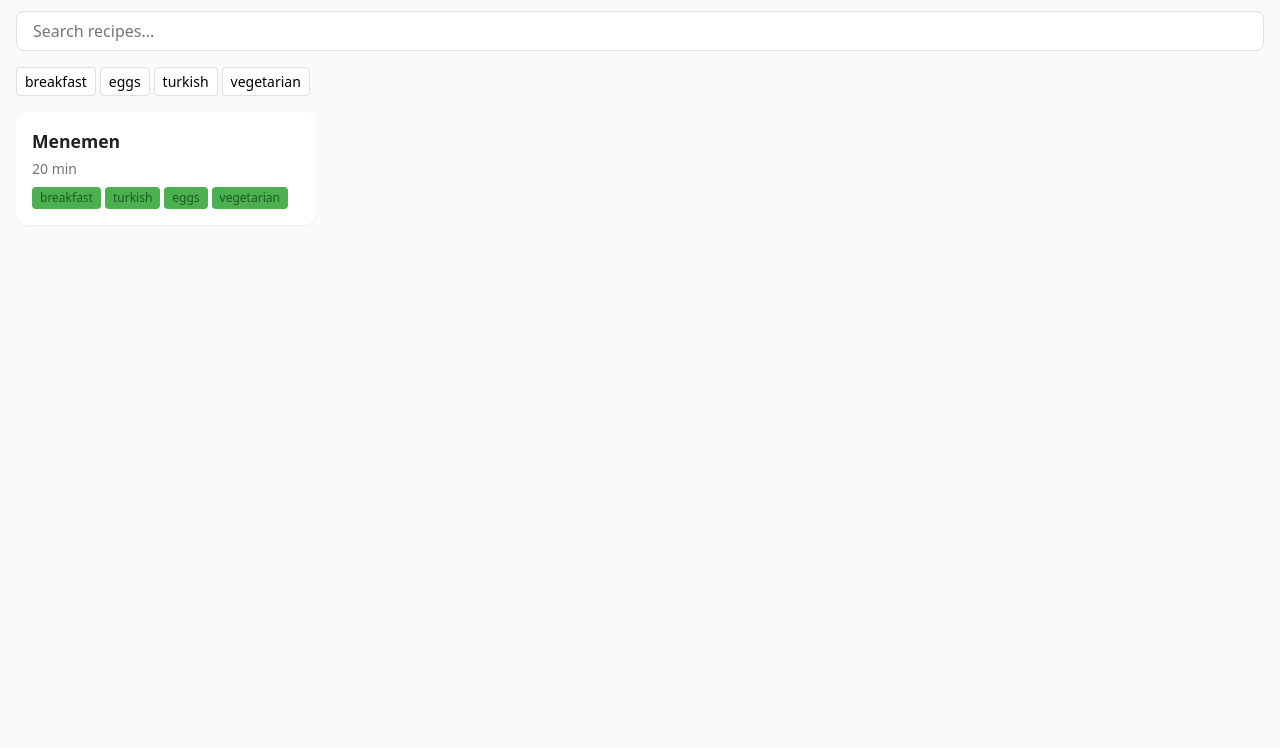
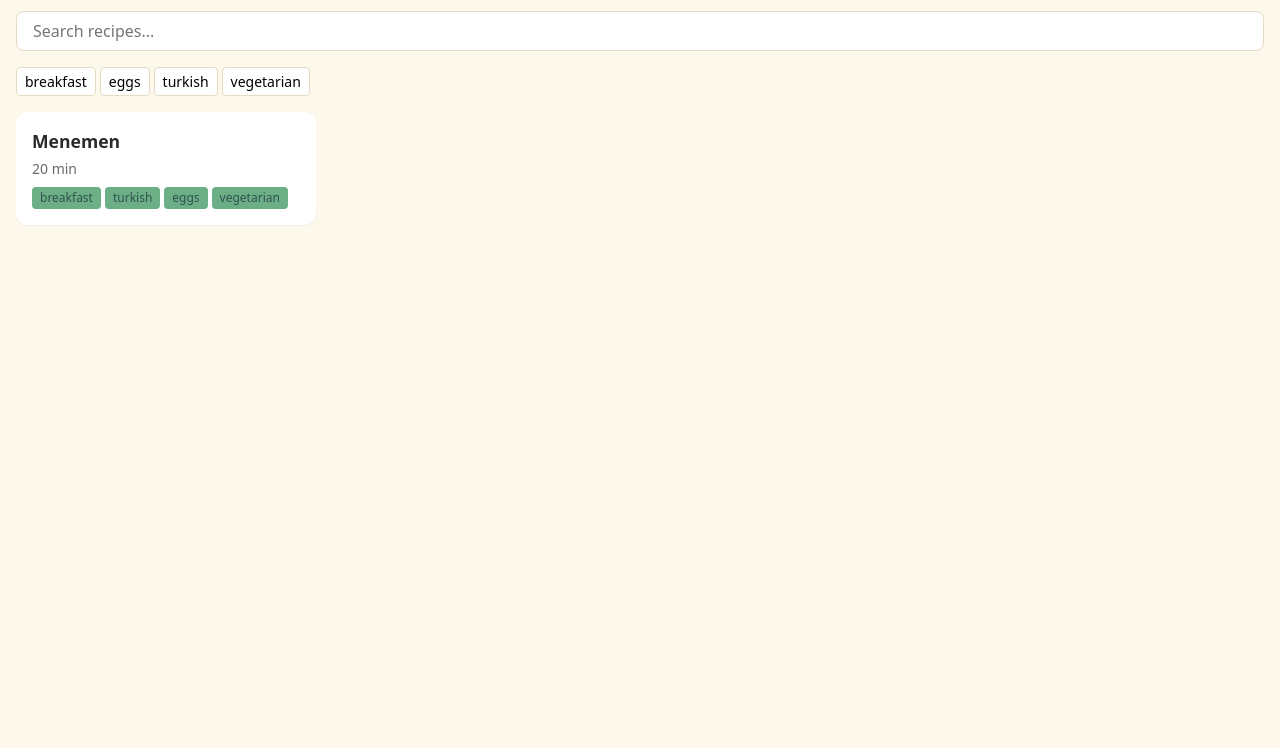
Before and after one commit to pitC/yes-chef, a website with bundled scripts: page index.html in a window 1280 px wide. Shown: the part 52-800 px from the top of the page. Built offline with nearby package versions, Linux system fonts and the light colour scheme.

Commit message:
style: apply new palette 406D68,6CAF87,E6C783,E67A3E,DB645A

```diff
--- a/css/base.css
+++ b/css/base.css
@@ -1,16 +1,18 @@
 /* Yes Chef - Base styles */
 :root {
-  --color-primary: #2e7d32;
-  --color-primary-dark: #1b5e20;
-  --color-primary-light: #4caf50;
-  --color-background: #fafafa;
+  --color-primary: #406D68;
+  --color-primary-dark: #2f524f;
+  --color-primary-light: #6CAF87;
+  --color-background: #fdf8ec;
   --color-surface: #ffffff;
-  --color-text: #212121;
-  --color-text-secondary: #757575;
-  --color-border: #e0e0e0;
-  --color-error: #c62828;
-  --color-warning: #ef6c00;
-  --color-success: #2e7d32;
+  --color-text: #2b2b2b;
+  --color-text-secondary: #6b6b6b;
+  --color-border: #e6dcc3;
+  --color-error: #DB645A;
+  --color-warning: #E67A3E;
+  --color-success: #6CAF87;
+  --color-accent: #E6C783;
+  --color-accent-strong: #E67A3E;
 
   --spacing-xs: 4px;
   --spacing-sm: 8px;
--- a/css/views.css
+++ b/css/views.css
@@ -111,7 +111,7 @@
 .search-bar:focus {
   outline: none;
   border-color: var(--color-primary);
-  box-shadow: 0 0 0 3px rgba(46, 125, 50, 0.15);
+  box-shadow: 0 0 0 3px rgba(64, 109, 104, 0.18);
 }
 
 .filter-chips {
@@ -570,9 +570,9 @@
 
 /* Ingredient highlight in step text */
 .ingredient-highlight {
-  background: #e8f5e9;
-  border: 1px solid #c8e6c9;
-  color: #2e7d32;
+  background: rgba(108, 175, 135, 0.18);
+  border: 1px solid #6CAF87;
+  color: #406D68;
   padding: 1px 7px;
   border-radius: 999px;
   font-weight: 600;
--- a/index.html
+++ b/index.html
@@ -4,7 +4,7 @@
   <meta charset="UTF-8">
   <meta name="viewport" content="width=device-width, initial-scale=1.0">
   <meta name="description" content="Yes Chef - Recipe & cooking companion app">
-  <meta name="theme-color" content="#2e7d32">
+  <meta name="theme-color" content="#406D68">
   <title>Yes Chef</title>
   <link rel="manifest" href="manifest.json">
   <link rel="stylesheet" href="css/base.css">
--- a/js/components/timer-tray.js
+++ b/js/components/timer-tray.js
@@ -21,7 +21,7 @@ export function renderTimerTray(timersSignal, { onDismiss, onPause, onResume },
       <div class="timer-tray" style="position:fixed; bottom:0; left:0; right:0; z-index:500;">
         <div class="timer-tray__list">
         ${allTimers.map(timer => `
-          <div class="timer-item ${timer.done ? 'done' : timer.remainingSeconds < 10 ? 'warning' : ''}" data-id="${timer.id}" style="background-color: ${timer.done ? 'green' : timer.remainingSeconds < 10 ? 'orange' : ''};">
+          <div class="timer-item ${timer.done ? 'done' : timer.remainingSeconds < 10 ? 'warning' : ''}" data-id="${timer.id}" style="background-color: ${timer.done ? '#6CAF87' : timer.remainingSeconds < 10 ? '#E67A3E' : '#406D68'};">
             <span class="timer-item__label">${timer.label}</span>
             <span class="timer-item__time">${formatTime(timer.remainingSeconds)}</span>
             ${!timer.done ? `<button class="timer-pause btn btn--secondary" data-id="${timer.id}">${timer.running ? 'Pause' : 'Resume'}</button>` : ''}
```
Also changed, not shown: test/timer-tray.test.js (+2 -2 lines), icons/icon-192.svg, icons/icon-512.svg, manifest.json.
